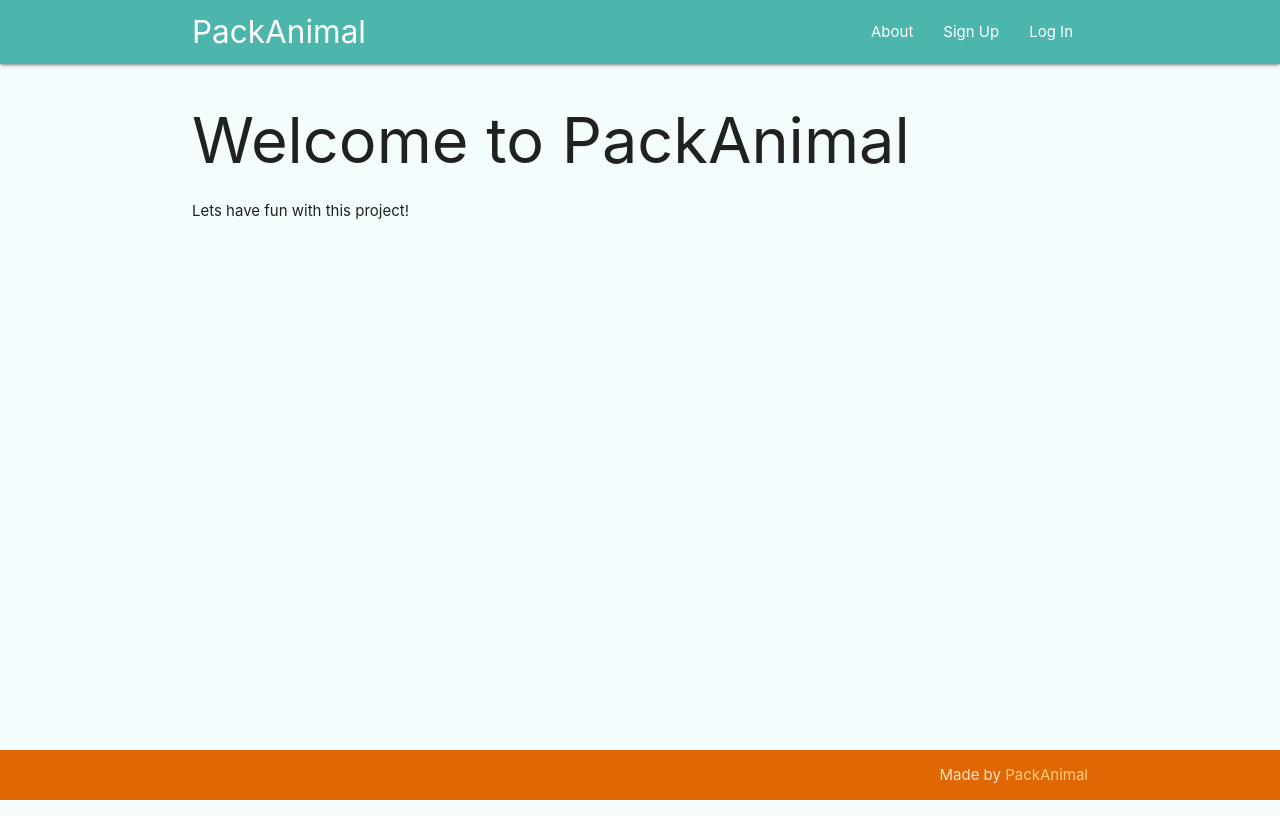
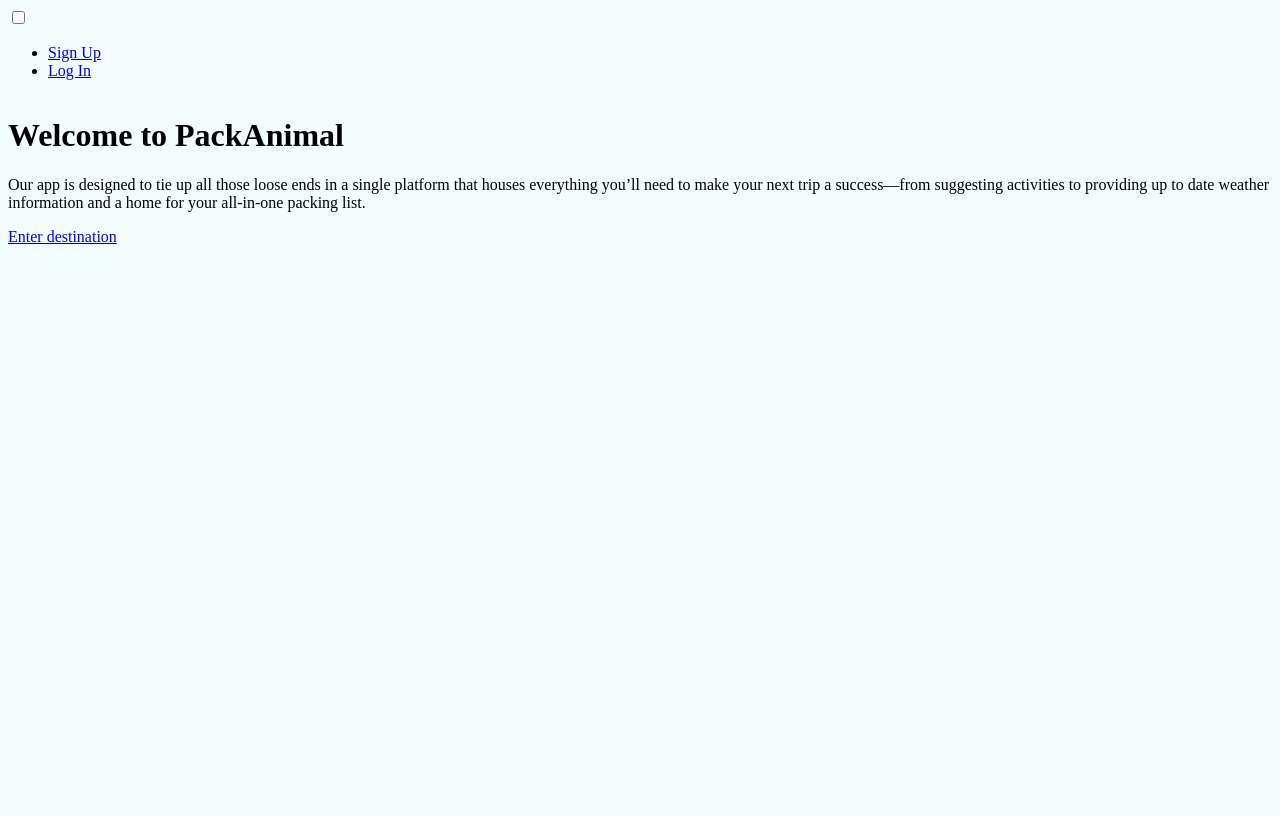
Before and after one commit to shin-shin/pack-animal, a Django app: page / in a window 1280 px wide. Run offline with Django 3.2, Linux system fonts and the light colour scheme; some libraries are stand-ins or nearby versions.

Commit message:
possible home page

```diff
--- a/main_app/templates/home.html
+++ b/main_app/templates/home.html
@@ -1,7 +1,39 @@
-{% extends 'base.html' %}
-{% block content %}
+{% load static %}
 
-<h1>Welcome to PackAnimal</h1>
-<p>Lets have fun with this project!</p>
+<!DOCTYPE html>
+<html lang="en">
+<head>
+  <meta charset="UTF-8">
+  <meta name="viewport" content="width=device-width, initial-scale=1.0">
+  <meta http-equiv="X-UA-Compatible" content="ie=edge">
+  <link href="https://fonts.googleapis.com/css?family=Roboto" rel="stylesheet">
+  <link rel="stylesheet" href="static/css/style.css">
+  <link rel="stylesheet" href="static/css/home.css">
+  <title></title>
+</head>
+<body>
+  <div class="menu-wrap">
+    <input type="checkbox" class="toggler">
+    <div class="hamburger"><div></div></div>
+    <div class="menu">
+      <div>
+        <div>
+          <ul>
+                <li><a href="{% url 'signup' %}">Sign Up</a></li>
+                <li><a href="{% url 'login' %}">Log In</a></li>
 
-{% endblock %}
+          </ul>
+        </div>
+      </div>
+    </div>
+  </div>
+
+  <header class="showcase">
+    <div class="container showcase-inner">
+      <h1>Welcome to PackAnimal</h1>
+      <p>Our app is designed to tie up all those loose ends in a single platform that houses everything you’ll need to make your next trip a success—from suggesting activities to providing up to date weather information and a home for your all-in-one packing list. </p>
+      <a href="#" class="btn">Enter destination</a>
+    </div>
+  </header>
+</body>
+</html>
```
Also changed, not shown: main_app/static/css/home.css (added), main_app/templates/about.html (line endings or trailing spaces).
